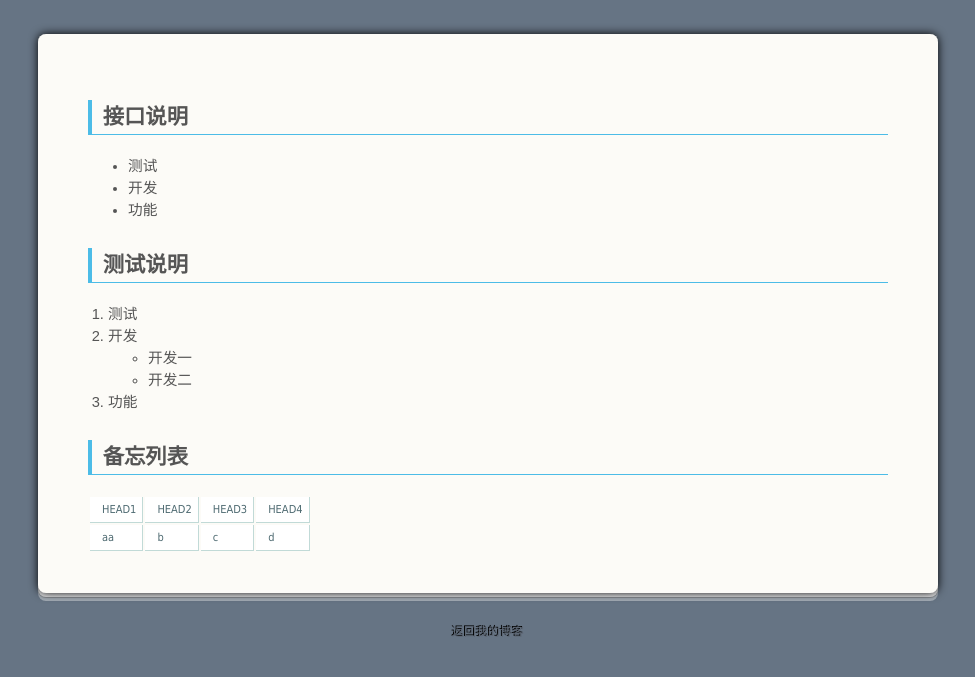
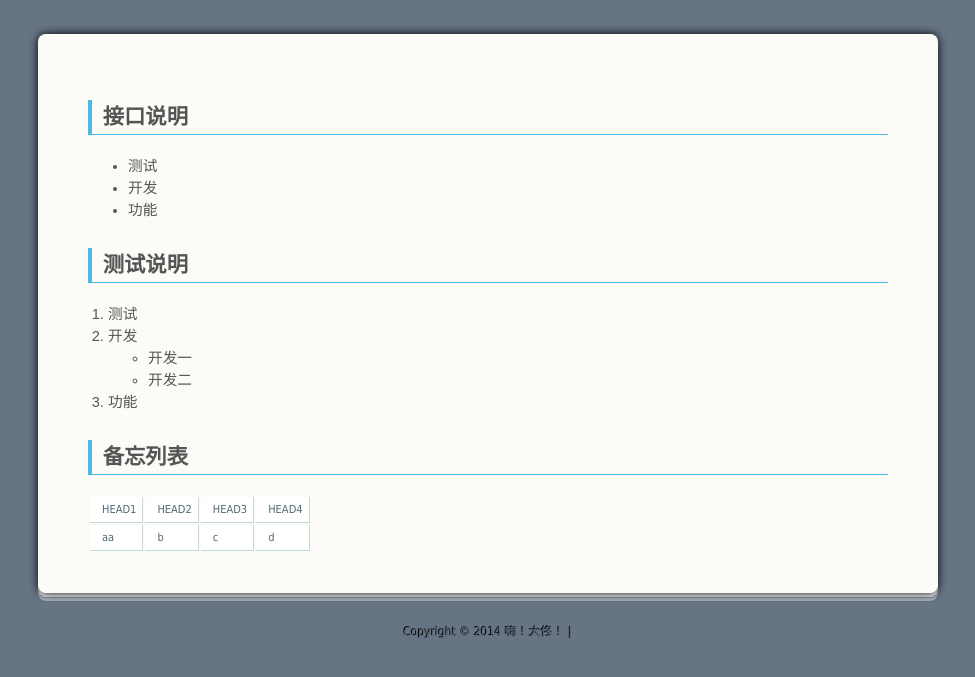
Before and after one commit to tll/mywiki, a plain HTML site: page vimwiki_html/index.html in a window 1280 px wide. Shown: the part 59-736 px from the top of the page, without its empty margins (152-1127 px from the left). Drawn offline with Linux system fonts and the light colour scheme.

Commit message:
更新模板

```diff
--- a/vimwiki_html/index.html
+++ b/vimwiki_html/index.html
@@ -84,7 +84,8 @@ d
 </div>
 <!--this is my footer-->
 <div id="footer">
-  <a href="http://www.qmailer.net/">返回我的博客</a>
+  Copyright &copy; 2014 <a href="http://www.qmailer.net/">嗨！大佟！</a> |
+  <script type="text/javascript">var cnzz_protocol = (("https:" == document.location.protocol) ? " https://" : " http://");document.write(unescape("%3Cspan id='cnzz_stat_icon_1000318729'%3E%3C/span%3E%3Cscript src='" + cnzz_protocol + "s5.cnzz.com/z_stat.php%3Fid%3D1000318729%26show%3Dpic' type='text/javascript'%3E%3C/script%3E"));</script>
 </div>
 </body>
 </html>
```
Also changed, not shown: vimwiki_template/def_template.htm (+2 -1 lines).
